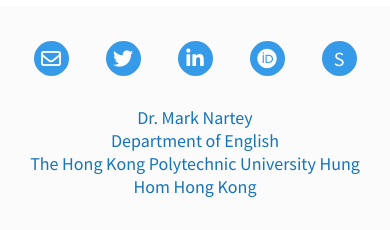
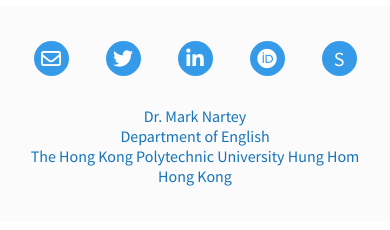
Before and after one commit to danielcornock/marknartey.com, a Jekyll site: the page built from _pages/index.md, in a window 390 px wide. Shown: the part 2580-2810 px from the top of the page. Built offline with Jekyll 4.4.1, drawn with Linux system fonts in a browser that asks for light colours; nearby versions of some CDN libraries.

Commit message:
make footer text smaller

```diff
--- a/assets/css/index.css
+++ b/assets/css/index.css
@@ -854,6 +854,12 @@
   }
 }
 
+@media (max-width: 480px) {
+  .footer-details {
+    font-size: 16px;
+  }
+}
+
 .footer-address {
   -webkit-box-flex: 1;
       -ms-flex: 1 1 100%;
@@ -865,6 +871,12 @@
 @media (max-width: 1150px) {
   .footer-address {
     text-align: center;
+  }
+}
+
+@media (max-width: 480px) {
+  .footer-address {
+    font-size: 16px;
   }
 }
 
```
Also changed, not shown: _sass/modules/_footer.scss (+8 -0 lines).
